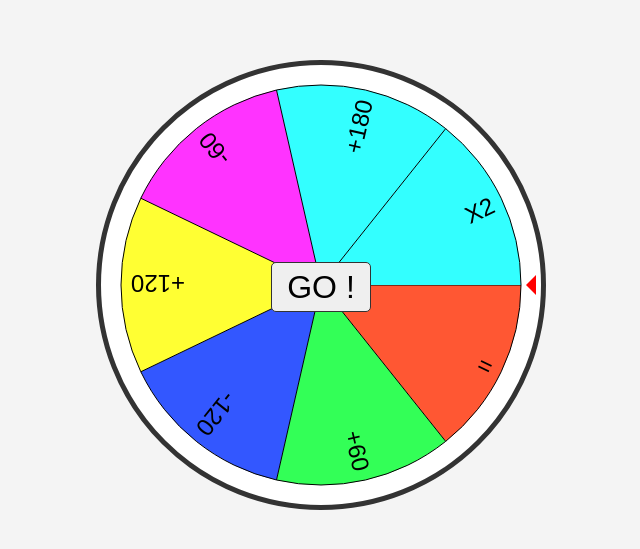
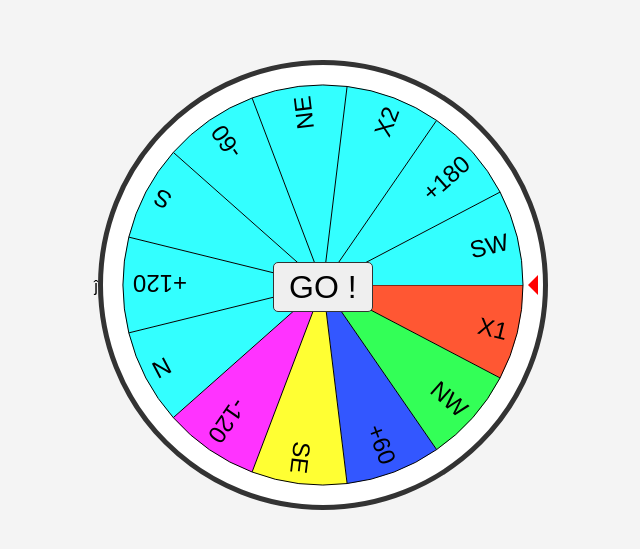
Before and after one commit to lsc72/SIO, a plain HTML site: page RF/index.html in a window 1280 px wide. Shown: the part 113-662 px from the top of the page, without its empty margins (319-959 px from the left). Drawn offline with Linux system fonts and the light colour scheme.

Commit message:
Update index.html

```diff
--- a/RF/index.html
+++ b/RF/index.html
@@ -1,6 +1,6 @@
 <!DOCTYPE html>
 <html lang="en">
-<head>
+<head>ĵ
   <meta charset="UTF-8">
   <meta name="viewport" content="width=device-width, initial-scale=1.0">
   <title>Roue</title>
@@ -48,7 +48,7 @@
     const canvas = document.getElementById('wheel');
     const ctx = canvas.getContext('2d');
     const spinButton = document.getElementById('spinButton');
-    const segments = ['=', '+60', '-120', '+120', '-60', '+180','X2'];
+    const segments = ['X1','NW', '+60', 'SE','-120', 'N','+120', 'S', '-60', 'NE', 'X2','+180','SW'];
     const segmentColors = ['#FF5733', '#33FF57', '#3357FF', '#FFFF33', '#FF33FF', '#33FFFF'];
     const centerX = canvas.width / 2;
     const centerY = canvas.height / 2;
```
